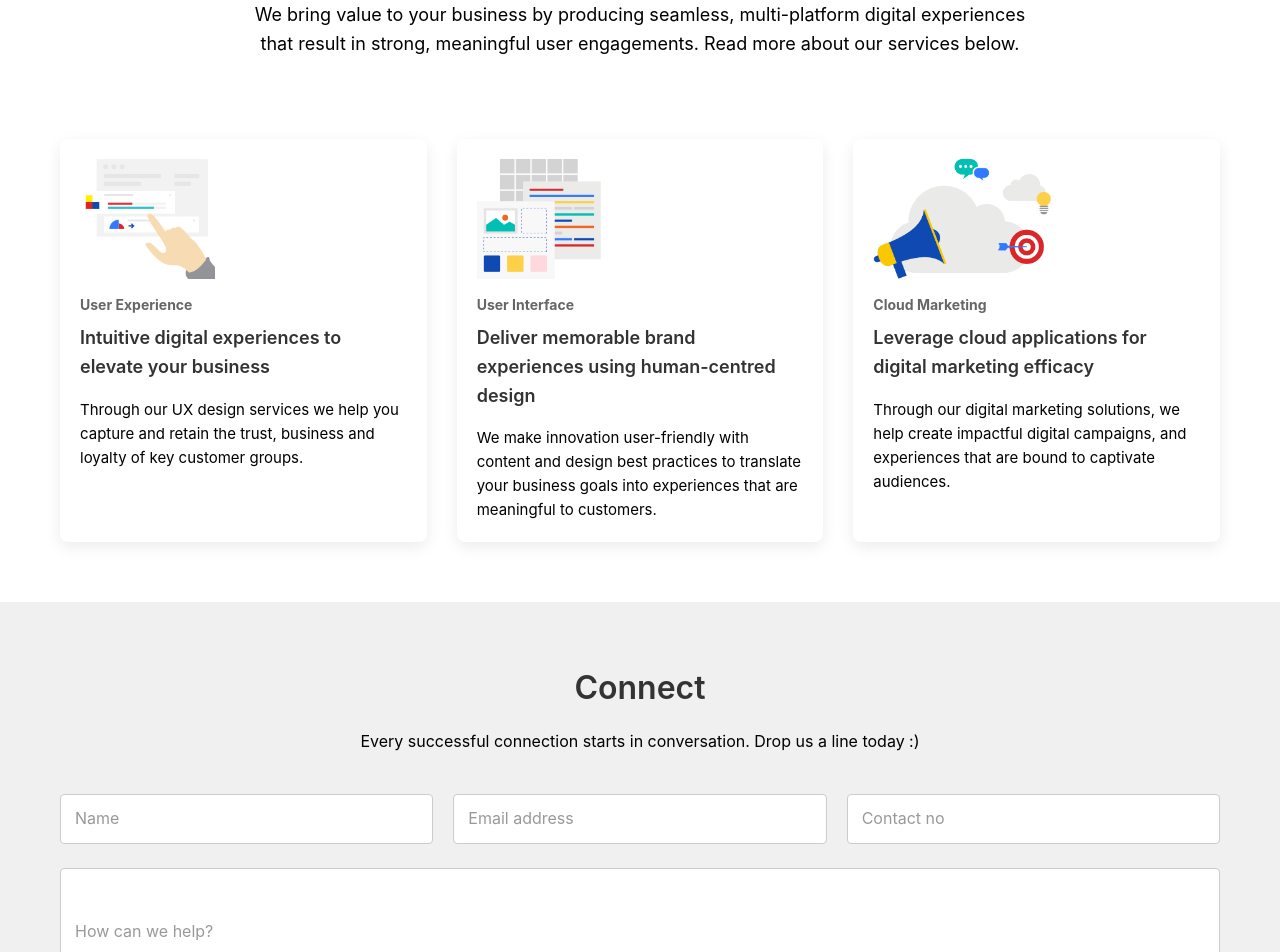
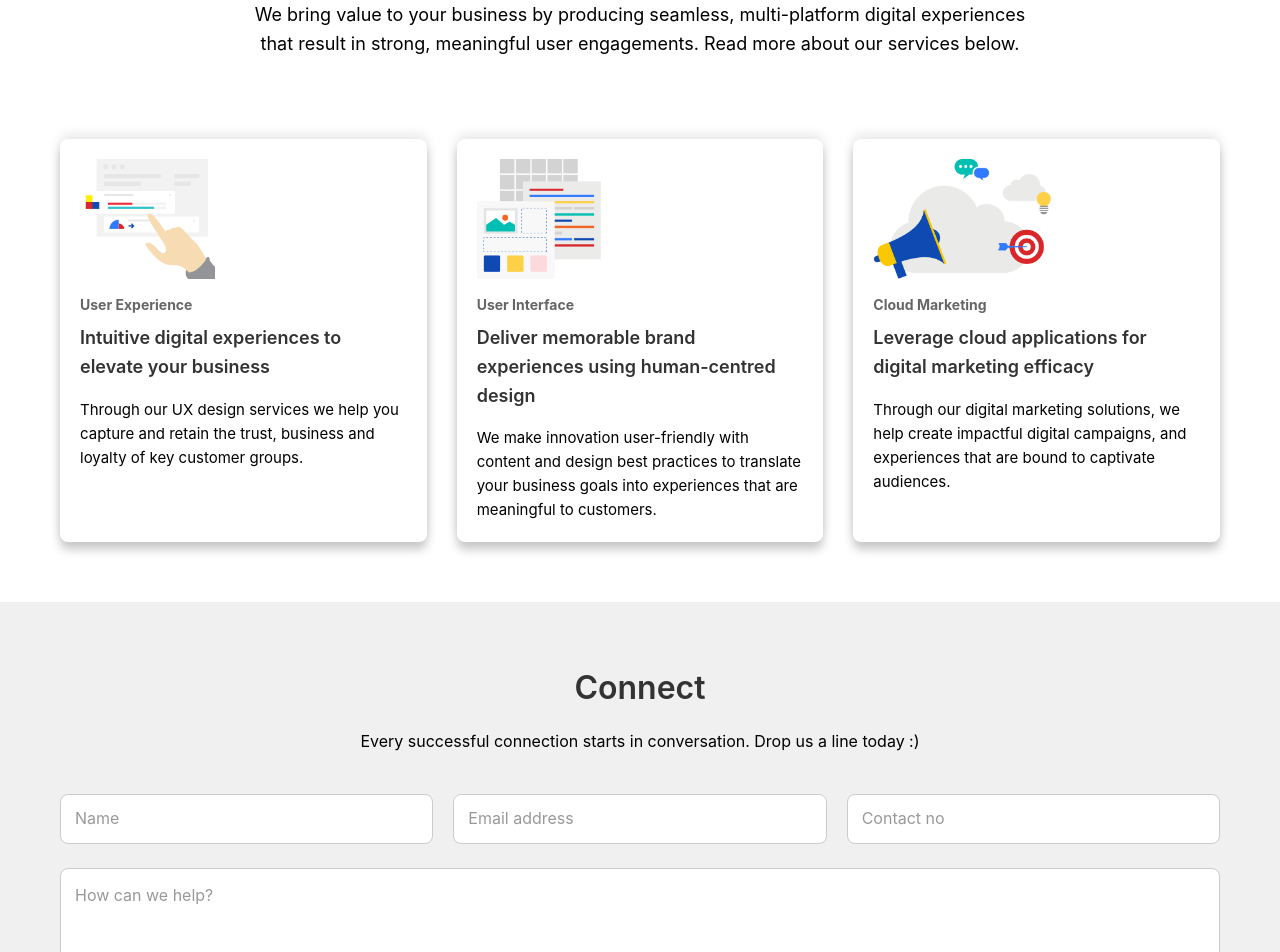
Before and after one commit to mafiqsb/fourtitudeasia-assignment-afiq, a React (Create React App) app: page / in a window 1280 px wide. Shown: the part 1280-2232 px from the top of the page. Built offline with nearby package versions, Linux system fonts and the light colour scheme.

Commit message:
8th commit

```diff
--- a/src/styles.css
+++ b/src/styles.css
@@ -132,13 +132,14 @@ nav ul li a.active::after {
 .card {
   background-color: #fff;
   border-radius: 8px;
-  box-shadow: 0 5px 15px rgba(0, 0, 0, 0.08);
+  box-shadow: 0 8px 10px rgba(0, 0, 0, 0.2), 0 -4px 12px rgba(0, 0, 0, 0.1);
+  overflow: hidden;
   overflow: hidden;
   transition: transform 0.3s ease, box-shadow 0.3s ease;
 }
 .card:hover {
-  transform: translateY(-5px) scale(1.02);
-  box-shadow: 0 10px 25px rgba(0, 0, 0, 0.12);
+  transform: scale(1.1);
+  box-shadow: 0 8px 10px rgba(0, 0, 0, 0.2);
 }
 .card-content {
   padding: 20px;
@@ -228,11 +229,11 @@ nav ul li a.active::after {
 .input-container textarea {
   width: 100%;
   padding: 15px;
-  border: 1px solid #ddd;
   border-radius: 4px;
   font-size: 16px;
   background: #fff;
   border: 1px solid #cccccc;
+  border-radius: 8px;
   color: #333;
   transition: border-color 0.3s ease, box-shadow 0.3s ease;
 }
@@ -245,11 +246,13 @@ nav ul li a.active::after {
   transition: all 0.3s ease;
   color: #999;
 }
-.input-container input::placeholder,
-.input-container textarea::placeholder {
-  color: #999999;
-  opacity: 1;
+
+/* Add specific positioning for textarea labels */
+.textarea-container label {
+  top: 15px;
+  transform: translateY(0);
 }
+
 .input-container input:focus,
 .input-container textarea:focus {
   border-color: #4a6fdc;
```
